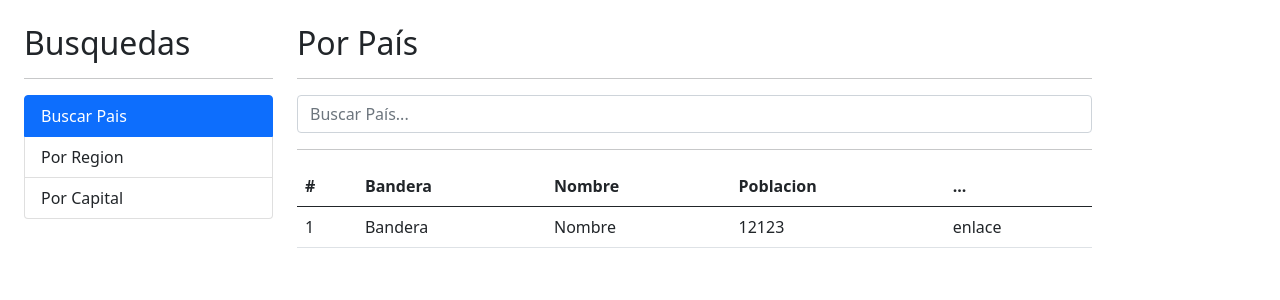
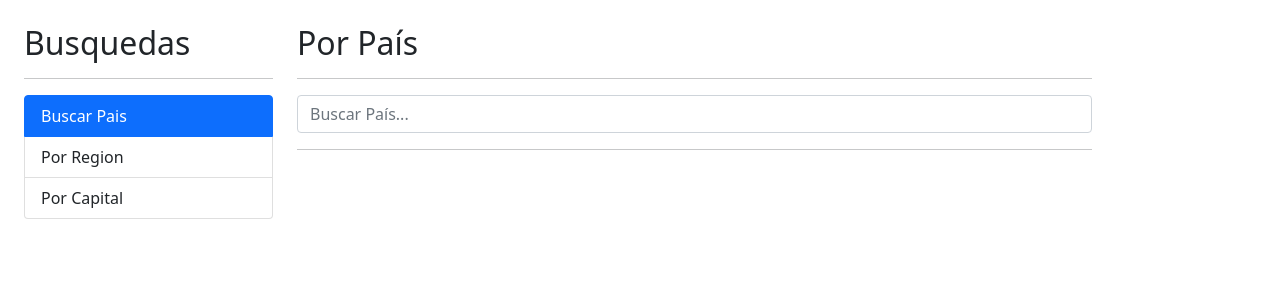
Before and after one commit to coazit/paisesApp, an Angular app: page / in a window 1280 px wide. Shown: the top 300 px of the page. Built offline with nearby package versions, Linux system fonts and the light colour scheme.

Commit message:
Llenar Tabla de Paises

```diff
--- a/src/app/pais/pages/por-pais/por-pais.component.html
+++ b/src/app/pais/pages/por-pais/por-pais.component.html
@@ -20,7 +20,7 @@
     No se encontró nada con el término {{ termino}}.
 </div>
 
-<div *ngIf="!hayError" class="row">
+<div *ngIf="paises.length > 0" class="row">
     <div class="col">
         <table class="table table-hover">
             <thead>
@@ -33,12 +33,16 @@
                 </tr>
             </thead>
             <tbody>
-                <tr>
-                    <td>1</td>
-                    <td>Bandera</td>
-                    <td>Nombre</td>
-                    <td>12123</td>
-                    <td>enlace</td>
+                <tr *ngFor = "let pais of paises; let i = index">
+                    <td>{{i + 1}}</td>
+                    <td><img
+                        [src]="pais.flag"
+                        [alt]="pais.alpha2Code"
+                        class="small-flag"/>
+                    </td>
+                    <td>{{pais.name}}</td>
+                    <td>{{pais.population | number}}</td>
+                    <td><a [routerLink]="['/pais', pais.alpha2Code]">Ver...</a></td>
                 </tr>
             </tbody>
         </table>
--- a/src/app/pais/pages/por-pais/por-pais.component.ts
+++ b/src/app/pais/pages/por-pais/por-pais.component.ts
@@ -1,5 +1,6 @@
 import { Component, OnInit } from '@angular/core';
 import { PaisService } from '../../services/pais.service';
+import { Country } from '../../interfaces/pais.interface';
 
 @Component({
   selector: 'app-por-pais',
@@ -11,6 +12,7 @@ export class PorPaisComponent{
 
   termino: string ="";
   hayError: boolean = false;
+  paises: Country[] = [];
 
   constructor( private paisService: PaisService ) {}
 
@@ -20,9 +22,11 @@ export class PorPaisComponent{
     this.paisService.buscarPais(this.termino).subscribe(
       (paises) => {
         console.log(paises);
+        this.paises = paises;
       },
       (err) => {
         this.hayError = true;
+        this.paises = [];
       }
     )
 
--- a/src/app/pais/pais.module.ts
+++ b/src/app/pais/pais.module.ts
@@ -2,12 +2,14 @@
 import { NgModule } from '@angular/core';
 import { CommonModule } from '@angular/common';
 import { FormsModule } from '@angular/forms';
+import { RouterModule } from '@angular/router';
 
 //Propias
 import { PorCapitalComponent } from './pages/por-capital/por-capital.component';
 import { PorPaisComponent } from './pages/por-pais/por-pais.component';
 import { PorRegionComponent } from './pages/por-region/por-region.component';
 import { VerPaisComponent } from './pages/ver-pais/ver-pais.component';
+
 
 
 
@@ -28,6 +30,7 @@ import { VerPaisComponent } from './pages/ver-pais/ver-pais.component';
   imports: [
     CommonModule,
     FormsModule,
+    RouterModule
   ]
 })
 export class PaisModule { }
--- a/src/styles.css
+++ b/src/styles.css
@@ -1 +1,5 @@
 /* You can add global styles to this file, and also import other style files */
+
+.small-flag{
+    width: 30px;
+}
```
